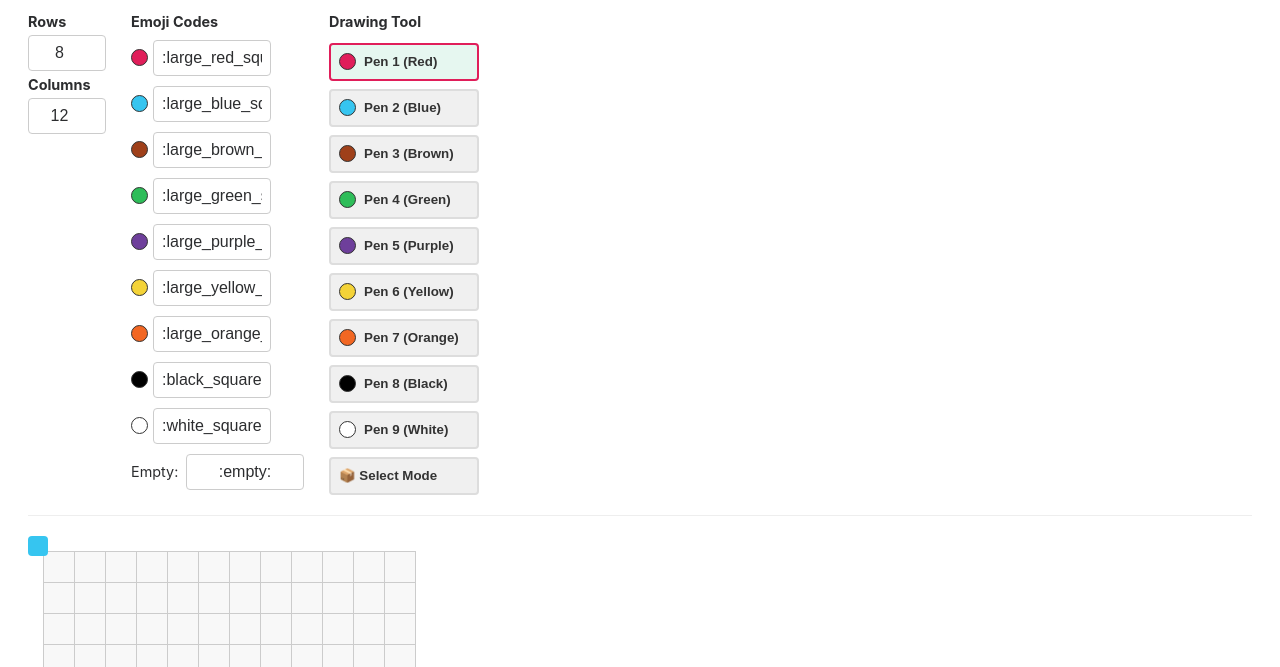
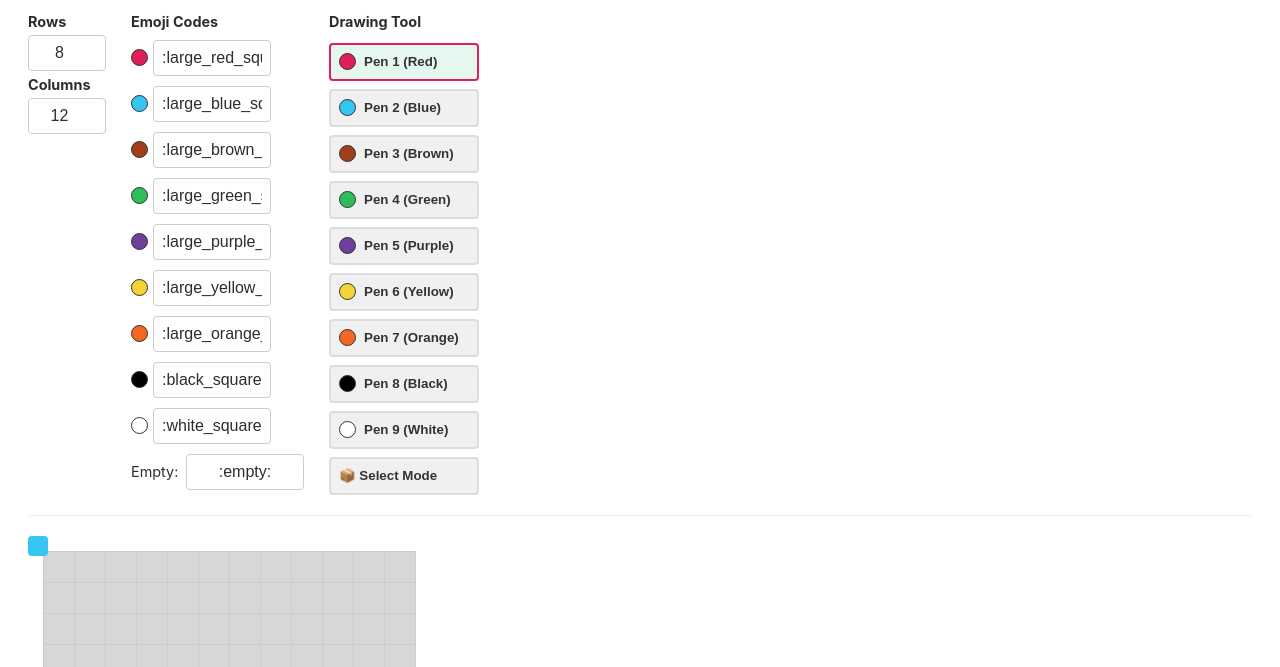
Before and after one commit to omar-yehia/slackArt, a plain HTML site: page index.html in a window 1280 px wide. Shown: the part 133-800 px from the top of the page. Drawn offline with Linux system fonts and the light colour scheme.

Commit message:
fix bg for white to be visible

```diff
--- a/index.html
+++ b/index.html
@@ -10,7 +10,7 @@
             --grid-rows: 8;
             --grid-cols: 12;
             --cell-dimension: 30px;
-            --empty-color: #f8f8f8;
+            --empty-color: #d7d7d7;
             --grid-border-color: #ccc;
             /* Define colors for visual drawing feedback (7 Slots) */
             --color-1: #E01E5A;
```
